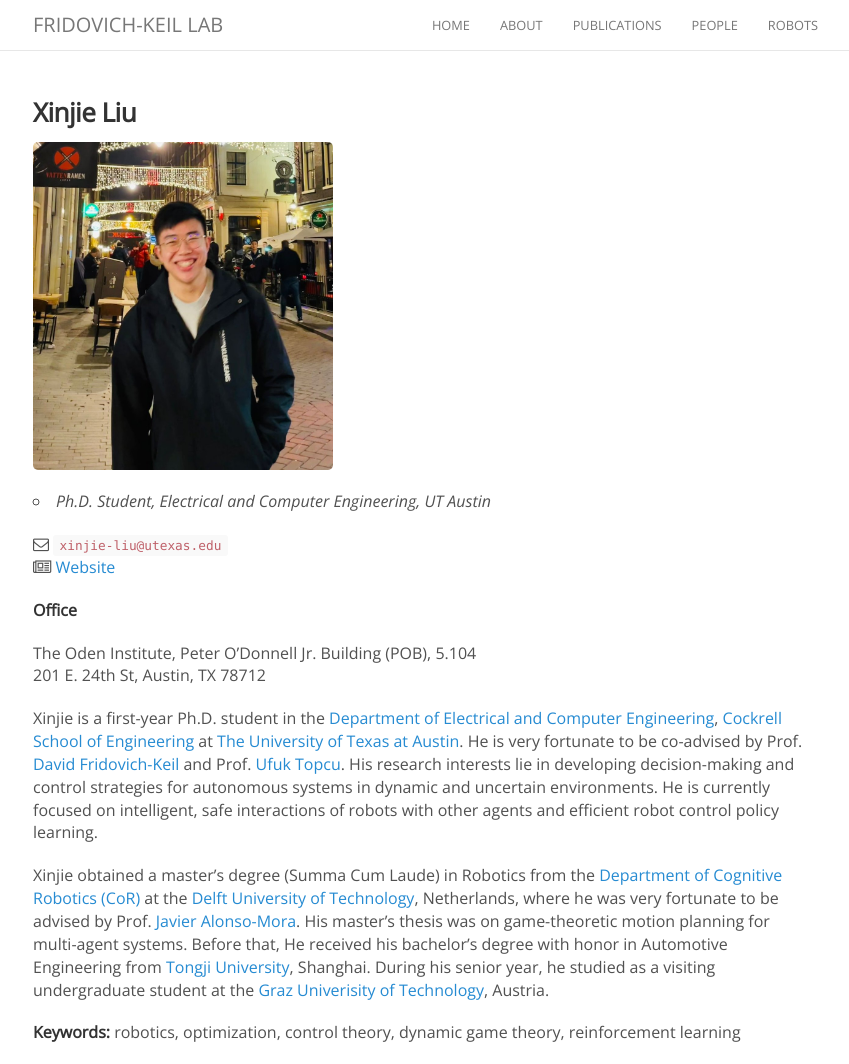
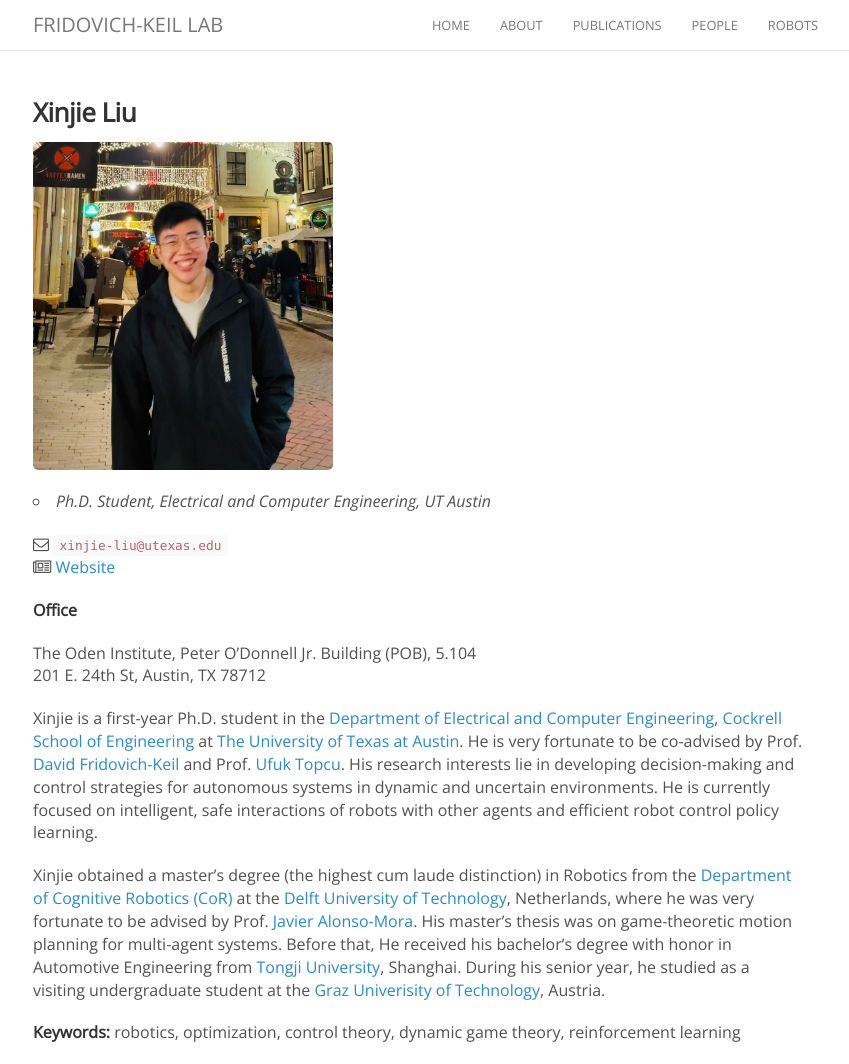
Before and after one commit to KordingLab/KordingLab.github.io, a Jekyll site: the page built from _people/xinjie_liu.md, in a window 1280 px wide and 1064 px high. Shown: the whole window, without its empty margins (222-1071 px from the left). Built offline with Jekyll 4.4.1, drawn with Linux system fonts in a browser that asks for light colours; nearby versions of some CDN libraries; comment, search, counter and statistics services are not loaded.

Commit message:
Update xinjie_liu.md

```diff
--- a/_people/xinjie_liu.md
+++ b/_people/xinjie_liu.md
@@ -19,6 +19,6 @@
 
 Xinjie is a first-year Ph.D. student in the [Department of Electrical and Computer Engineering](https://www.ece.utexas.edu/), [Cockrell School of Engineering](https://cockrell.utexas.edu/) at [The University of Texas at Austin](https://www.utexas.edu/). He is very fortunate to be co-advised by Prof. [David Fridovich-Keil](https://dfridovi.github.io/) and Prof. [Ufuk Topcu](https://www.ae.utexas.edu/facultysites/topcu/wiki/index.php/Main_Page). His research interests lie in developing decision-making and control strategies for autonomous systems in dynamic and uncertain environments. He is currently focused on intelligent, safe interactions of robots with other agents and efficient robot control policy learning.
 
-Xinjie obtained a master's degree (Summa Cum Laude) in Robotics from the [Department of Cognitive Robotics (CoR)](https://www.tudelft.nl/3me/over/afdelingen/cognitive-robotics-cor) at the [Delft University of Technology](https://www.tudelft.nl/en/), Netherlands, where he was very fortunate to be advised by Prof. [Javier Alonso-Mora](https://www.autonomousrobots.nl/). His master's thesis was on game-theoretic motion planning for multi-agent systems. Before that, He received his bachelor's degree with honor in Automotive Engineering from [Tongji University](https://en.tongji.edu.cn/p/#/), Shanghai. During his senior year, he studied as a visiting undergraduate student at the [Graz Univerisity of Technology](https://www.tugraz.at/en/home/), Austria.
+Xinjie obtained a master's degree (the highest cum laude distinction) in Robotics from the [Department of Cognitive Robotics (CoR)](https://www.tudelft.nl/3me/over/afdelingen/cognitive-robotics-cor) at the [Delft University of Technology](https://www.tudelft.nl/en/), Netherlands, where he was very fortunate to be advised by Prof. [Javier Alonso-Mora](https://www.autonomousrobots.nl/). His master's thesis was on game-theoretic motion planning for multi-agent systems. Before that, He received his bachelor's degree with honor in Automotive Engineering from [Tongji University](https://en.tongji.edu.cn/p/#/), Shanghai. During his senior year, he studied as a visiting undergraduate student at the [Graz Univerisity of Technology](https://www.tugraz.at/en/home/), Austria.
 
 **Keywords:** robotics, optimization, control theory, dynamic game theory, reinforcement learning
```
